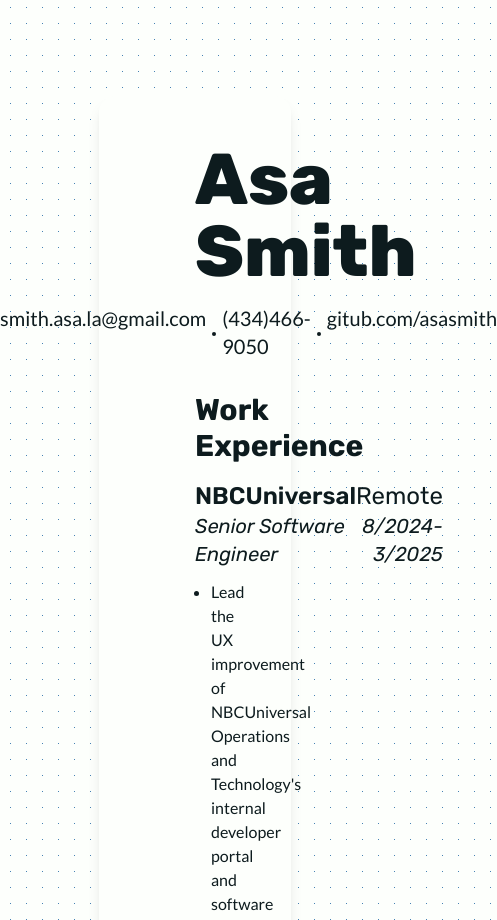
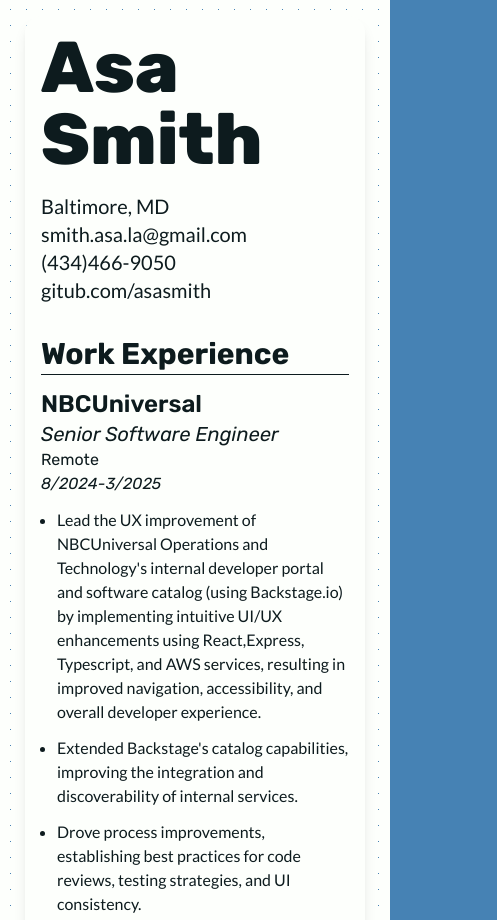
Before and after one commit to asasmith/cloud-resume-frontend, a website built with Vite: page index.html in a window 390 px wide. Shown: the top 920 px of the page, 497 px wide, since content can reach past the window. Built offline with nearby package versions, Linux system fonts and the light colour scheme.

Commit message:
chore: Responsive updates (#4)

```diff
--- a/index.html
+++ b/index.html
@@ -14,11 +14,11 @@
     <script src="https://cdn.jsdelivr.net/npm/@tailwindcss/browser@4"></script>
 </head>
 
-<body class="p-24">
-    <main class="shadow-lg rounded-2xl py-12 px-24">
+<body class="p-4 lg:p-24">
+    <main class="shadow-lg rounded-2xl py-4 lg:py-12 px-4 lg:px-12 2xl:px-24 max-w-[95%] xl:max-w-3/4 m-auto">
         <header>
-            <h1 class="font-extrabold text-7xl text-center mb-4">Asa Smith</h2>
-                <section id="bio" class="flex justify-center text-xl mb-8">
+            <h1 class="font-extrabold text-7xl md:text-center mb-4">Asa Smith</h2>
+                <section id="bio" class="flex flex-col lg:flex-row lg:justify-between xl:justify-center text-xl mb-8">
                     <p>Baltimore, MD</p>
                     <a href="mailto:smith.asa.la@gmail.com">smith.asa.la@gmail.com</a>
                     <a href="tel:+4344669050">(434)466-9050</a>
@@ -27,14 +27,14 @@
                 <section id="work">
                     <h2 class="font-bold text-3xl mb-4">Work Experience</h2>
                     <article>
-                        <header class="flex justify-between mb-3">
+                        <header class="flex flex-col md:flex-row justify-between mb-3">
                             <div>
                                 <h3 class="font-semibold text-2xl">NBCUniversal</h3>
                                 <h4 class="italic text-xl">Senior Software Engineer</h4>
                             </div>
                             <div>
-                                <h3 class="text-2xl text-right">Remote</h3>
-                                <h4 class="italic text-xl text-right">8/2024-3/2025</h4>
+                                <h3 class="md:text-2xl md:text-right">Remote</h3>
+                                <h4 class="italic md:text-right">8/2024-3/2025</h4>
                             </div>
                         </header>
                         <ul>
@@ -57,14 +57,14 @@
                         </ul>
                     </article>
                     <article>
-                        <header class="flex justify-between mb-3">
+                        <header class="flex flex-col md:flex-row justify-between mb-3">
                             <div>
                                 <h3 class="font-semibold text-2xl">Yahoo</h3>
                                 <h4 class="italic text-xl">Software Engineer</h4>
                             </div>
                             <div>
-                                <h3 class="text-2xl text-right">Baltimore, MD/Remote</h3>
-                                <h4 class="italic text-xl text-right">11/2019-8/2024</h4>
+                                <h3 class="md:text-2xl md:text-right">Baltimore, MD/Remote</h3>
+                                <h4 class="italic md:text-right">11/2019-8/2024</h4>
                             </div>
                         </header>
                         <ul>
@@ -97,14 +97,14 @@
                         </ul>
                     </article>
                     <article>
-                        <header class="flex justify-between mb-3">
+                        <header class="flex flex-col md:flex-row justify-between mb-3">
                             <div>
                                 <h3 class="font-semibold text-2xl">The Berndt Group</h3>
                                 <h4 class="italic text-xl">Frontend Developer</h4>
                             </div>
                             <div>
-                                <h3 class="text-2xl text-right">Baltimore, MD</h3>
-                                <h4 class="italic text-xl text-right">4/2018-11/2019</h4>
+                                <h3 class="md:text-2xl md:text-right">Baltimore, MD</h3>
+                                <h4 class="italic md:text-right">4/2018-11/2019</h4>
                             </div>
                         </header>
                         <ul>
@@ -129,14 +129,14 @@
                         </ul>
                     </article>
                     <article>
-                        <header class="flex justify-between mb-3">
+                        <header class="flex flex-col md:flex-row justify-between mb-3">
                             <div>
                                 <h3 class="font-semibold text-2xl">Backroom</h3>
                                 <h4 class="italic text-xl">Lead Frontend Developer</h4>
                             </div>
                             <div>
-                                <h3 class="text-2xl text-right">Baltimore, MD/Remote</h3>
-                                <h4 class="italic text-xl text-right">4/2016-7/2021</h4>
+                                <h3 class="md:text-2xl md:text-right">Baltimore, MD/Remote</h3>
+                                <h4 class="italic md:text-right">4/2016-7/2021</h4>
                             </div>
                         </header>
                         <ul>
--- a/src/index.css
+++ b/src/index.css
@@ -1,16 +1,16 @@
-@import "tailwindcss"
-@import url('https://fonts.googleapis.com/css2?family=Lato:ital,wght@0,100;0,300;0,400;0,700;0,900;1,100;1,300;1,400;1,700;1,900&family=Rubik:ital,wght@0,300..900;1,300..900&display=swap');
+@import "tailwindcss" @import
+  url("https://fonts.googleapis.com/css2?family=Lato:ital,wght@0,100;0,300;0,400;0,700;0,900;1,100;1,300;1,400;1,700;1,900&family=Rubik:ital,wght@0,300..900;1,300..900&display=swap");
 
 :root {
-    --blue: #4682B4;
-    --white: #FDFFFC;
-    --red: #C1292E;
-    --black: #0D1B1E;
-    --yellow: #F1D302;
-    --asparagus: #72A276;
-    --yellow-green: #84C318;
-    --calPoly-green: #2A4D14;
-    --dark-green: #273C2C;
+  --blue: #4682b4;
+  --white: #fdfffc;
+  --red: #c1292e;
+  --black: #0d1b1e;
+  --yellow: #f1d302;
+  --asparagus: #72a276;
+  --yellow-green: #84c318;
+  --calPoly-green: #2a4d14;
+  --dark-green: #273c2c;
   --bg-dots: var(--blue);
   --bg-main: var(--white);
   --font-heading: "Rubik", sans-serif;
@@ -51,11 +51,12 @@
 
 main {
   background-color: var(--bg-main);
-    margin: auto;
-    max-width: 75%;
 }
 
-h1, h2, h3, h4 {
+h1,
+h2,
+h3,
+h4 {
   font-family: var(--font-heading);
 }
 
@@ -65,24 +66,31 @@
 }
 
 li {
-    margin-bottom: .75rem;
+  margin-bottom: 0.75rem;
 }
 
-#bio > p, a:nth-child(-n + 3) {
+article {
+    margin-bottom: 2rem;
+}
+
+@media (min-width: 1280px) {
+  #bio > p,
+  a:nth-child(-n + 3) {
     margin-right: 1rem;
     position: relative;
 
     &:after {
       background-color: var(--black);
-        border-radius: .25rem;
-        content: '';
+      border-radius: 0.25rem;
+      content: "";
       display: block;
-        height: .25rem;
+      height: 0.25rem;
       position: absolute;
-        right: -.5rem;
+      right: -0.5rem;
       top: 50%;
       transform: translateX(50%);
-        width: .25rem;
+      width: 0.25rem;
+    }
   }
 }
 
@@ -91,7 +99,7 @@
 
   &:after {
     background-color: var(--black);
-        content: '';
+    content: "";
     display: block;
     height: 1px;
     position: absolute;
```
Lines whose indentation alone changed are shown as unchanged.
